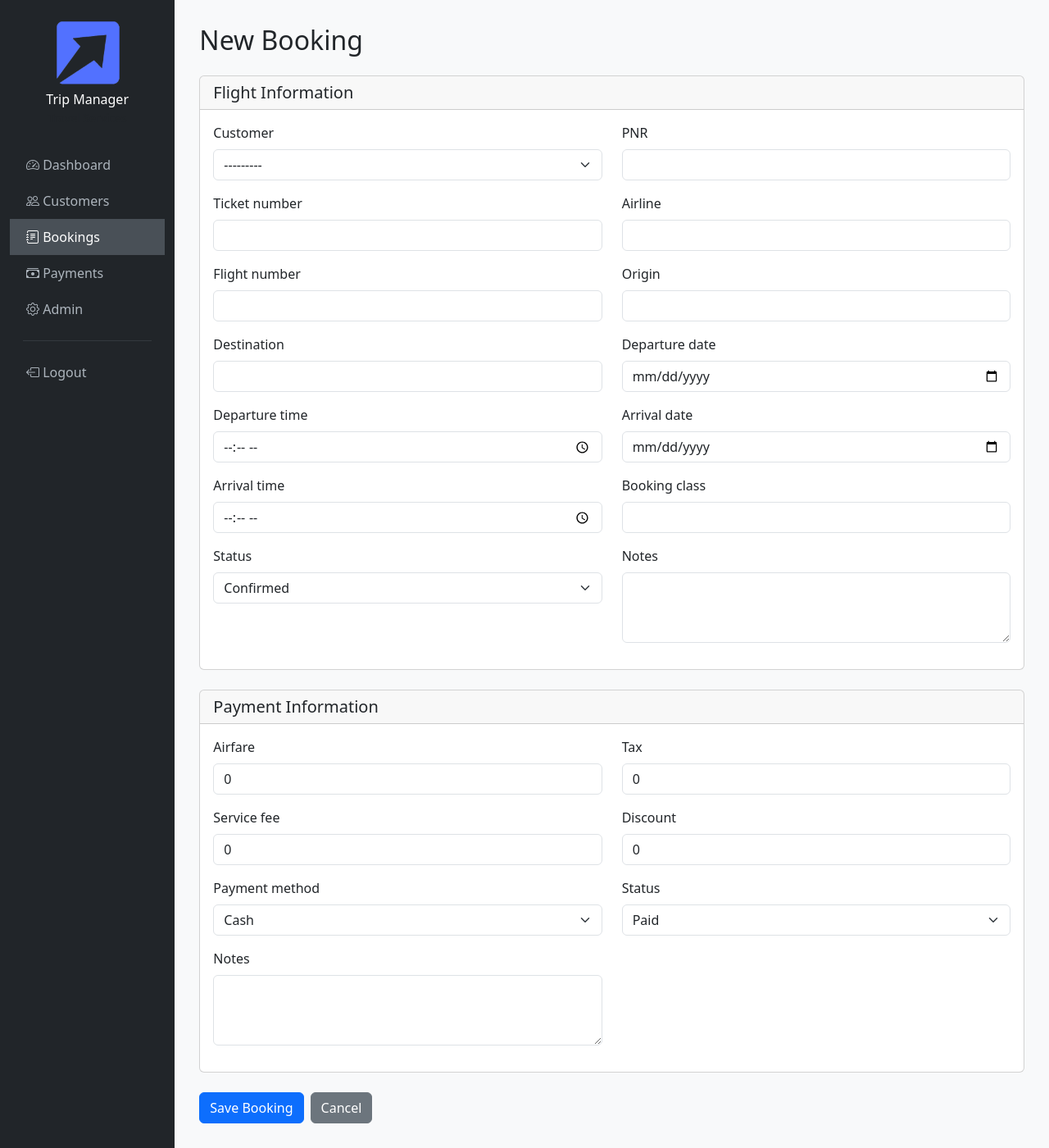
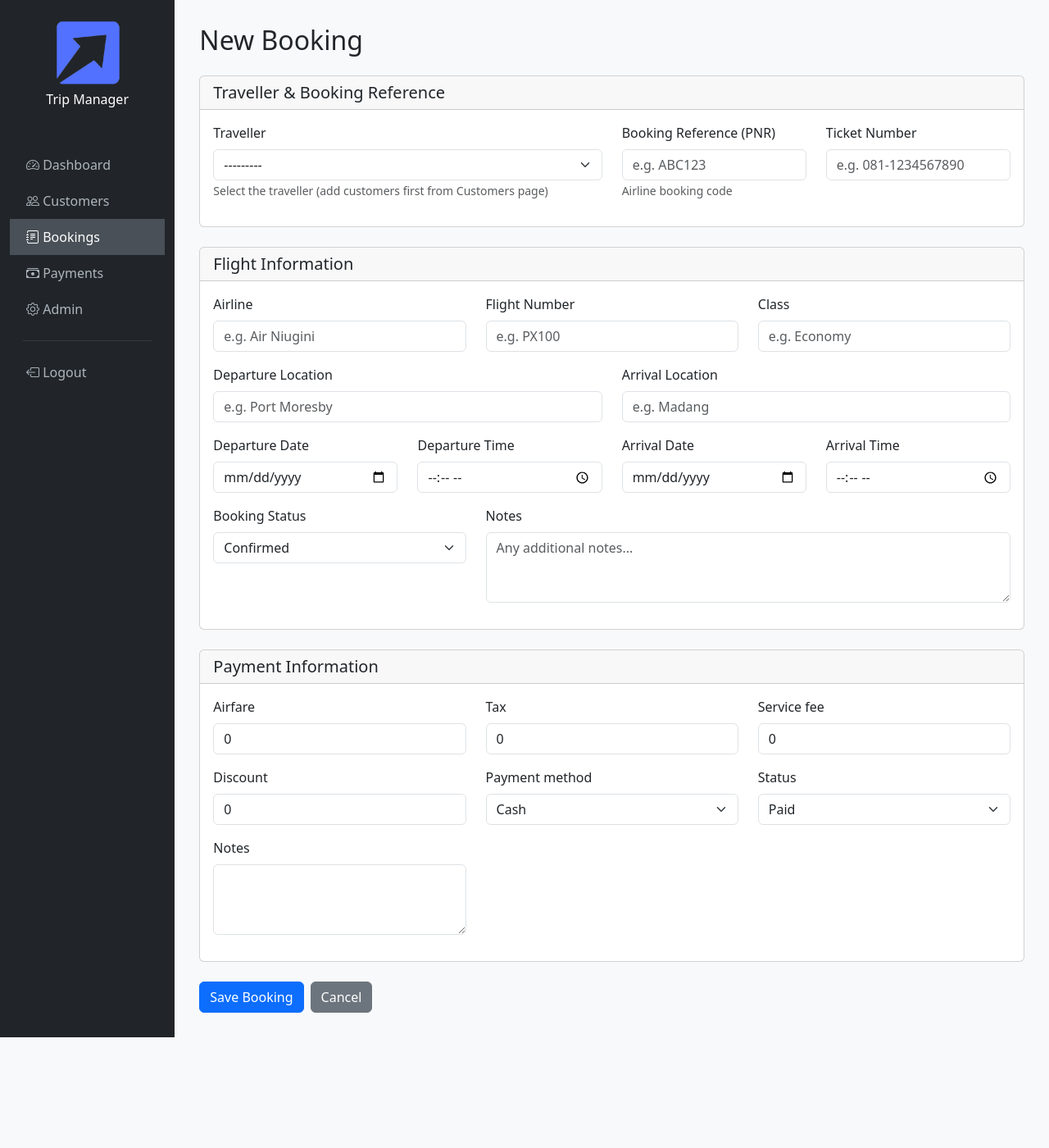
Before and after one commit to BarataApsii/trip-manager, a Django app: page /bookings/add/ in a window 1280 px wide. Shown: the whole page at 82% size. After the commit the page ends 1265 px from the top, so only its background shows below. Run offline with Django 5.2, Linux system fonts and the light colour scheme; the visitor is signed in with stand-in values (Sample User, id 1); data that the repository does not hold is empty.

Commit message:
feat: Redesign booking form with better layout and labels
- Rename 'Customer' to 'Traveller' with helper text
- Rename 'PNR' to 'Booking Reference (PNR)' with description
- Add placeholders for all fields (e.g. Air Niugini, Port Moresby)
- Departure/Arrival locations now side by side
- Departure/Arrival dates and times now side by side
- Organized into clear sections: Traveller & Reference, Flight Info, Payment
- Improved field widths for better readability

Co-Authored-By: ATEhao <apsiitese@gmail.com>

```diff
--- a/bookings/forms.py
+++ b/bookings/forms.py
@@ -11,19 +11,35 @@ class BookingForm(forms.ModelForm):
             'origin', 'destination', 'departure_date', 'departure_time',
             'arrival_date', 'arrival_time', 'booking_class', 'status', 'notes',
         ]
+        labels = {
+            'customer': 'Traveller',
+            'pnr': 'Booking Reference (PNR)',
+            'ticket_number': 'Ticket Number',
+            'airline': 'Airline',
+            'flight_number': 'Flight Number',
+            'origin': 'Departure Location',
+            'destination': 'Arrival Location',
+            'departure_date': 'Departure Date',
+            'departure_time': 'Departure Time',
+            'arrival_date': 'Arrival Date',
+            'arrival_time': 'Arrival Time',
+            'booking_class': 'Class',
+            'status': 'Booking Status',
+            'notes': 'Notes',
+        }
         widgets = {
             'customer': forms.Select(attrs={'class': 'form-select'}),
-            'pnr': forms.TextInput(attrs={'class': 'form-control'}),
-            'ticket_number': forms.TextInput(attrs={'class': 'form-control'}),
-            'airline': forms.TextInput(attrs={'class': 'form-control'}),
-            'flight_number': forms.TextInput(attrs={'class': 'form-control'}),
-            'origin': forms.TextInput(attrs={'class': 'form-control'}),
-            'destination': forms.TextInput(attrs={'class': 'form-control'}),
+            'pnr': forms.TextInput(attrs={'class': 'form-control', 'placeholder': 'e.g. ABC123'}),
+            'ticket_number': forms.TextInput(attrs={'class': 'form-control', 'placeholder': 'e.g. 081-1234567890'}),
+            'airline': forms.TextInput(attrs={'class': 'form-control', 'placeholder': 'e.g. Air Niugini'}),
+            'flight_number': forms.TextInput(attrs={'class': 'form-control', 'placeholder': 'e.g. PX100'}),
+            'origin': forms.TextInput(attrs={'class': 'form-control', 'placeholder': 'e.g. Port Moresby'}),
+            'destination': forms.TextInput(attrs={'class': 'form-control', 'placeholder': 'e.g. Madang'}),
             'departure_date': forms.DateInput(attrs={'class': 'form-control', 'type': 'date'}),
             'departure_time': forms.TimeInput(attrs={'class': 'form-control', 'type': 'time'}),
             'arrival_date': forms.DateInput(attrs={'class': 'form-control', 'type': 'date'}),
             'arrival_time': forms.TimeInput(attrs={'class': 'form-control', 'type': 'time'}),
-            'booking_class': forms.TextInput(attrs={'class': 'form-control'}),
+            'booking_class': forms.TextInput(attrs={'class': 'form-control', 'placeholder': 'e.g. Economy'}),
             'status': forms.Select(attrs={'class': 'form-select'}),
-            'notes': forms.Textarea(attrs={'class': 'form-control', 'rows': 3}),
+            'notes': forms.Textarea(attrs={'class': 'form-control', 'rows': 3, 'placeholder': 'Any additional notes...'}),
         }
--- a/templates/bookings/booking_form.html
+++ b/templates/bookings/booking_form.html
@@ -8,31 +8,114 @@
 <form method="post">
     {% csrf_token %}
 
+    <!-- Traveller & Booking Reference -->
+    <div class="card mb-4">
+        <div class="card-header"><h5 class="mb-0">Traveller & Booking Reference</h5></div>
+        <div class="card-body">
+            <div class="row">
+                <div class="col-md-6 mb-3">
+                    <label for="{{ booking_form.customer.id_for_label }}" class="form-label">{{ booking_form.customer.label }}</label>
+                    {{ booking_form.customer }}
+                    {% for error in booking_form.customer.errors %}<div class="invalid-feedback d-block">{{ error }}</div>{% endfor %}
+                    <small class="text-muted">Select the traveller (add customers first from Customers page)</small>
+                </div>
+                <div class="col-md-3 mb-3">
+                    <label for="{{ booking_form.pnr.id_for_label }}" class="form-label">{{ booking_form.pnr.label }}</label>
+                    {{ booking_form.pnr }}
+                    {% for error in booking_form.pnr.errors %}<div class="invalid-feedback d-block">{{ error }}</div>{% endfor %}
+                    <small class="text-muted">Airline booking code</small>
+                </div>
+                <div class="col-md-3 mb-3">
+                    <label for="{{ booking_form.ticket_number.id_for_label }}" class="form-label">{{ booking_form.ticket_number.label }}</label>
+                    {{ booking_form.ticket_number }}
+                    {% for error in booking_form.ticket_number.errors %}<div class="invalid-feedback d-block">{{ error }}</div>{% endfor %}
+                </div>
+            </div>
+        </div>
+    </div>
+
+    <!-- Flight Information -->
     <div class="card mb-4">
         <div class="card-header"><h5 class="mb-0">Flight Information</h5></div>
         <div class="card-body">
             <div class="row">
-                {% for field in booking_form %}
+                <div class="col-md-4 mb-3">
+                    <label for="{{ booking_form.airline.id_for_label }}" class="form-label">{{ booking_form.airline.label }}</label>
+                    {{ booking_form.airline }}
+                    {% for error in booking_form.airline.errors %}<div class="invalid-feedback d-block">{{ error }}</div>{% endfor %}
+                </div>
+                <div class="col-md-4 mb-3">
+                    <label for="{{ booking_form.flight_number.id_for_label }}" class="form-label">{{ booking_form.flight_number.label }}</label>
+                    {{ booking_form.flight_number }}
+                    {% for error in booking_form.flight_number.errors %}<div class="invalid-feedback d-block">{{ error }}</div>{% endfor %}
+                </div>
+                <div class="col-md-4 mb-3">
+                    <label for="{{ booking_form.booking_class.id_for_label }}" class="form-label">{{ booking_form.booking_class.label }}</label>
+                    {{ booking_form.booking_class }}
+                    {% for error in booking_form.booking_class.errors %}<div class="invalid-feedback d-block">{{ error }}</div>{% endfor %}
+                </div>
+            </div>
+
+            <!-- Locations side by side -->
+            <div class="row">
                 <div class="col-md-6 mb-3">
-                    <label for="{{ field.id_for_label }}" class="form-label">{{ field.label }}</label>
-                    {{ field }}
-                    {% if field.errors %}
-                        {% for error in field.errors %}
-                            <div class="invalid-feedback d-block">{{ error }}</div>
-                        {% endfor %}
-                    {% endif %}
+                    <label for="{{ booking_form.origin.id_for_label }}" class="form-label">{{ booking_form.origin.label }}</label>
+                    {{ booking_form.origin }}
+                    {% for error in booking_form.origin.errors %}<div class="invalid-feedback d-block">{{ error }}</div>{% endfor %}
                 </div>
-                {% endfor %}
+                <div class="col-md-6 mb-3">
+                    <label for="{{ booking_form.destination.id_for_label }}" class="form-label">{{ booking_form.destination.label }}</label>
+                    {{ booking_form.destination }}
+                    {% for error in booking_form.destination.errors %}<div class="invalid-feedback d-block">{{ error }}</div>{% endfor %}
+                </div>
+            </div>
+
+            <!-- Dates side by side -->
+            <div class="row">
+                <div class="col-md-3 mb-3">
+                    <label for="{{ booking_form.departure_date.id_for_label }}" class="form-label">{{ booking_form.departure_date.label }}</label>
+                    {{ booking_form.departure_date }}
+                    {% for error in booking_form.departure_date.errors %}<div class="invalid-feedback d-block">{{ error }}</div>{% endfor %}
+                </div>
+                <div class="col-md-3 mb-3">
+                    <label for="{{ booking_form.departure_time.id_for_label }}" class="form-label">{{ booking_form.departure_time.label }}</label>
+                    {{ booking_form.departure_time }}
+                    {% for error in booking_form.departure_time.errors %}<div class="invalid-feedback d-block">{{ error }}</div>{% endfor %}
+                </div>
+                <div class="col-md-3 mb-3">
+                    <label for="{{ booking_form.arrival_date.id_for_label }}" class="form-label">{{ booking_form.arrival_date.label }}</label>
+                    {{ booking_form.arrival_date }}
+                    {% for error in booking_form.arrival_date.errors %}<div class="invalid-feedback d-block">{{ error }}</div>{% endfor %}
+                </div>
+                <div class="col-md-3 mb-3">
+                    <label for="{{ booking_form.arrival_time.id_for_label }}" class="form-label">{{ booking_form.arrival_time.label }}</label>
+                    {{ booking_form.arrival_time }}
+                    {% for error in booking_form.arrival_time.errors %}<div class="invalid-feedback d-block">{{ error }}</div>{% endfor %}
+                </div>
+            </div>
+
+            <div class="row">
+                <div class="col-md-4 mb-3">
+                    <label for="{{ booking_form.status.id_for_label }}" class="form-label">{{ booking_form.status.label }}</label>
+                    {{ booking_form.status }}
+                    {% for error in booking_form.status.errors %}<div class="invalid-feedback d-block">{{ error }}</div>{% endfor %}
+                </div>
+                <div class="col-md-8 mb-3">
+                    <label for="{{ booking_form.notes.id_for_label }}" class="form-label">{{ booking_form.notes.label }}</label>
+                    {{ booking_form.notes }}
+                    {% for error in booking_form.notes.errors %}<div class="invalid-feedback d-block">{{ error }}</div>{% endfor %}
+                </div>
             </div>
         </div>
     </div>
 
+    <!-- Payment Information -->
     <div class="card mb-4">
         <div class="card-header"><h5 class="mb-0">Payment Information</h5></div>
         <div class="card-body">
             <div class="row">
                 {% for field in payment_form %}
-                <div class="col-md-6 mb-3">
+                <div class="col-md-4 mb-3">
                     <label for="{{ field.id_for_label }}" class="form-label">{{ field.label }}</label>
                     {{ field }}
                     {% if field.errors %}
```
